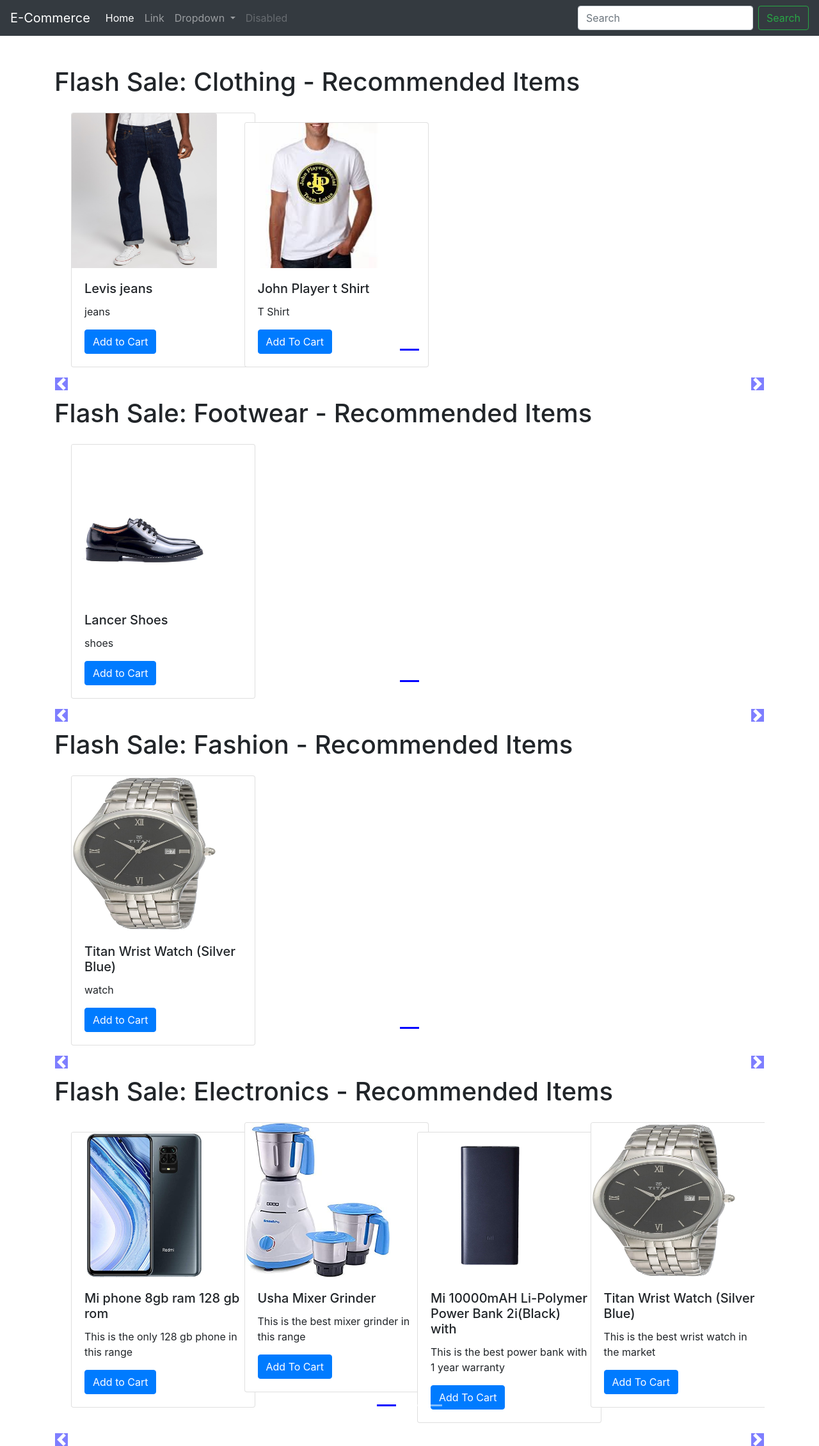
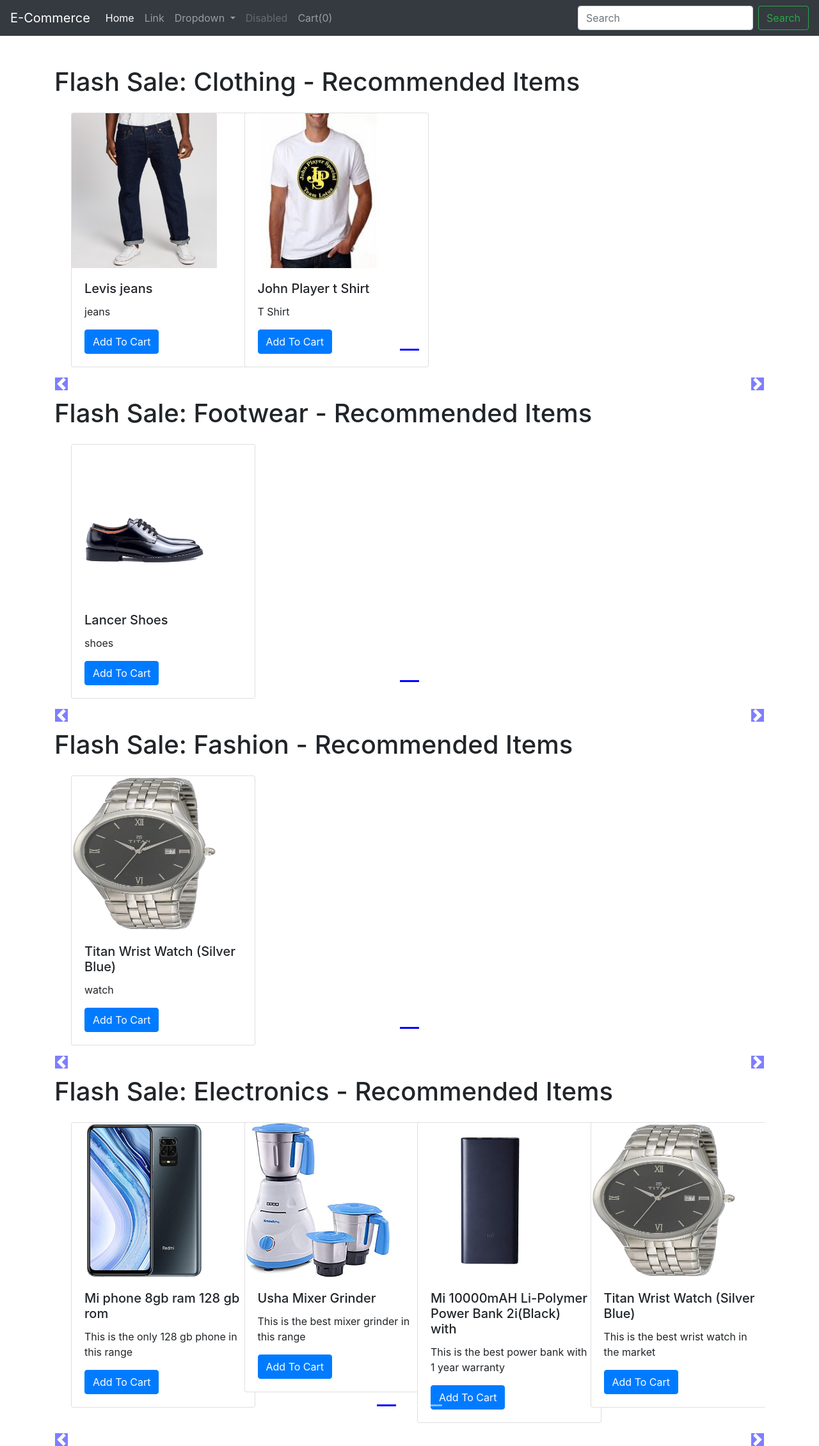
Before and after one commit to alexangria1992/django-awesome-cart, a Django app: page /shop/ in a window 1280 px wide. Shown: the whole page at 64% size. Run offline with Django 3.2, Linux system fonts and the light colour scheme; data comes from the database, SQL or seed files in the repository; both versions use the stored data as it was after the commit; some libraries are stand-ins or nearby versions.

Commit message:
Improving Slider Logic & Adding Cart Items Count

```diff
--- a/shop/templates/shop/basic.html
+++ b/shop/templates/shop/basic.html
@@ -43,6 +43,9 @@
             <li class="nav-item">
               <a class="nav-link disabled" href="#" tabindex="-1" aria-disabled="true">Disabled</a>
             </li>
+            <li class="nav-item">
+                <a class="nav-link" href="#">Cart(<span id="cart">0</span>)</a>
+              </li>
           </ul>
           <form class="form-inline my-2 my-lg-0">
             <input class="form-control mr-sm-2" type="search" placeholder="Search" aria-label="Search">
--- a/shop/templates/shop/index.html
+++ b/shop/templates/shop/index.html
@@ -12,8 +12,8 @@
 
           .col-md-3 img{
 
-          width: 227px;
-          max-height: 242px;
+          max-width: 227px;
+           height: 242px;
           }
 
           body .carousel-indicator li{
@@ -64,19 +64,10 @@ bottom: auto;
     <div class="container carousel-inner no-padding">
 
       <div class="carousel-item active">
-        <div class="col-xs-3 col-sm-3 col-md-3">
-          <div class="card" style="width: 18rem;">
-            <img src='/media/{{product.0.image}}' class="card-img-top" alt="...">
-            <div class="card-body">
-                <h5 class="card-title">{{product.0.product_name}}</h5>
-                <p class="card-text">{{product.0.desc}}</p>
-                <button id="pr{{product.0.id}}" href="#" class="btn btn-primary cart">Add to Cart</button>
-            </div>
-          </div>
-       </div>
 
 
-        {% for i in product|slice:"1:"%}
+
+        {% for i in product %}
         <div class="col-xs-3 col-sm-3 col-md-3">
           <div class="card" style="width: 18rem;">
             <img src='/media/{{i.image}}' class="card-img-top" alt="...">
@@ -87,7 +78,7 @@ bottom: auto;
             </div>
           </div>
         </div>
-        {% if forloop.counter|divisibleby:3 and forloop.counter > 0 and not forloop.last %}
+        {% if forloop.counter|divisibleby:4 and forloop.counter > 0 and not forloop.last %}
       </div><div class="carousel-item">
         {% endif %}
 
@@ -110,6 +101,7 @@ bottom: auto;
  {% block js %}
  <script>
    console.log('working')
+
    if(localStorage.getItem('cart') == null)
    {
     var cart = {}
@@ -117,6 +109,8 @@ bottom: auto;
    else
    {
      cart = JSON.parse(localStorage.getItem('cart'))
+     document.getElementById('cart').innerHTML = Object.keys(cart).length;
+
    }
    $('.cart').click(function(){
 
```
Also changed, not shown: db.sqlite3, media/shop/images/blender_RQ7ocnl.jpg (added), media/shop/images/watch_1UX01Ls.jpg (added), media/shop/images/watch_CPGvAx9.jpg (added), media/shop/images/watch_Cfuhpuh.jpg (added), media/shop/images/watch_JNarJ4U.jpg (added), media/shop/images/watch_VsfxQiX.jpg (added), media/shop/images/watch_blVaMfi.jpg (added), media/shop/images/watch_pnqC203.jpg (added).
